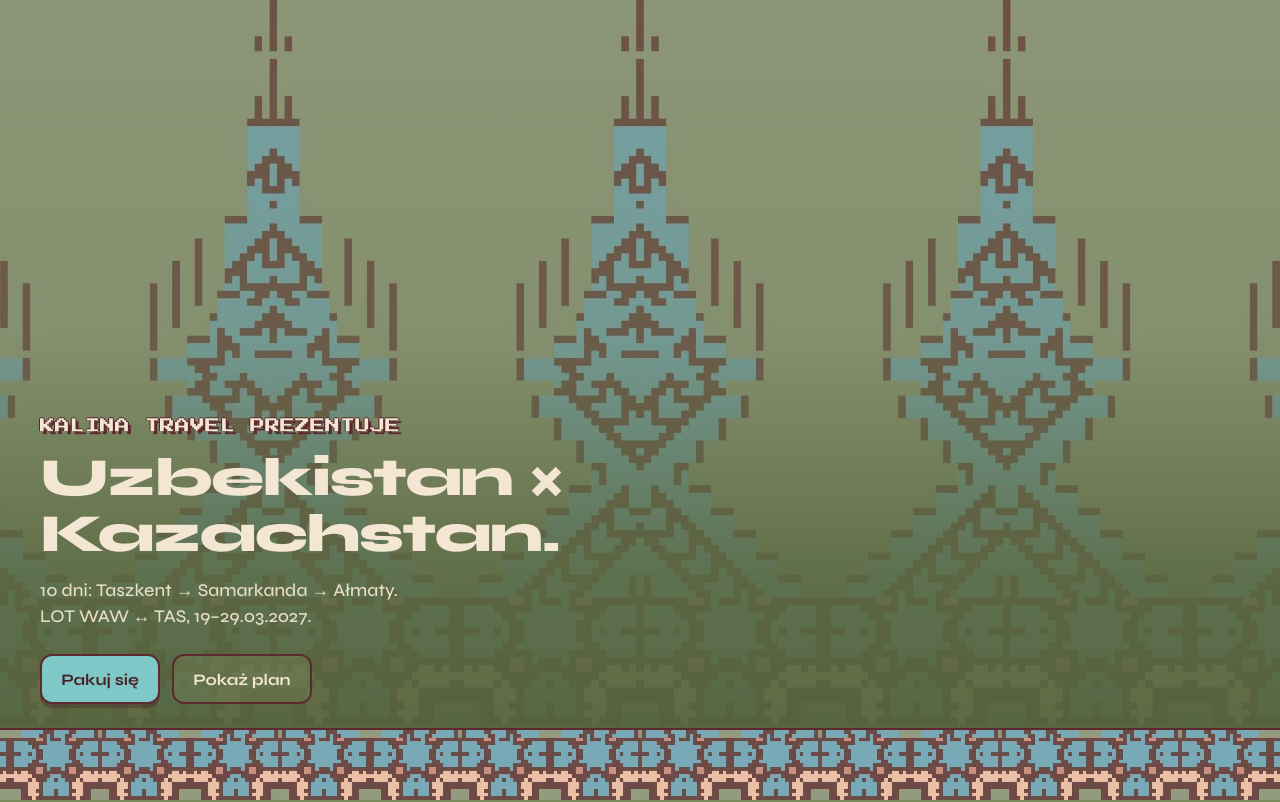
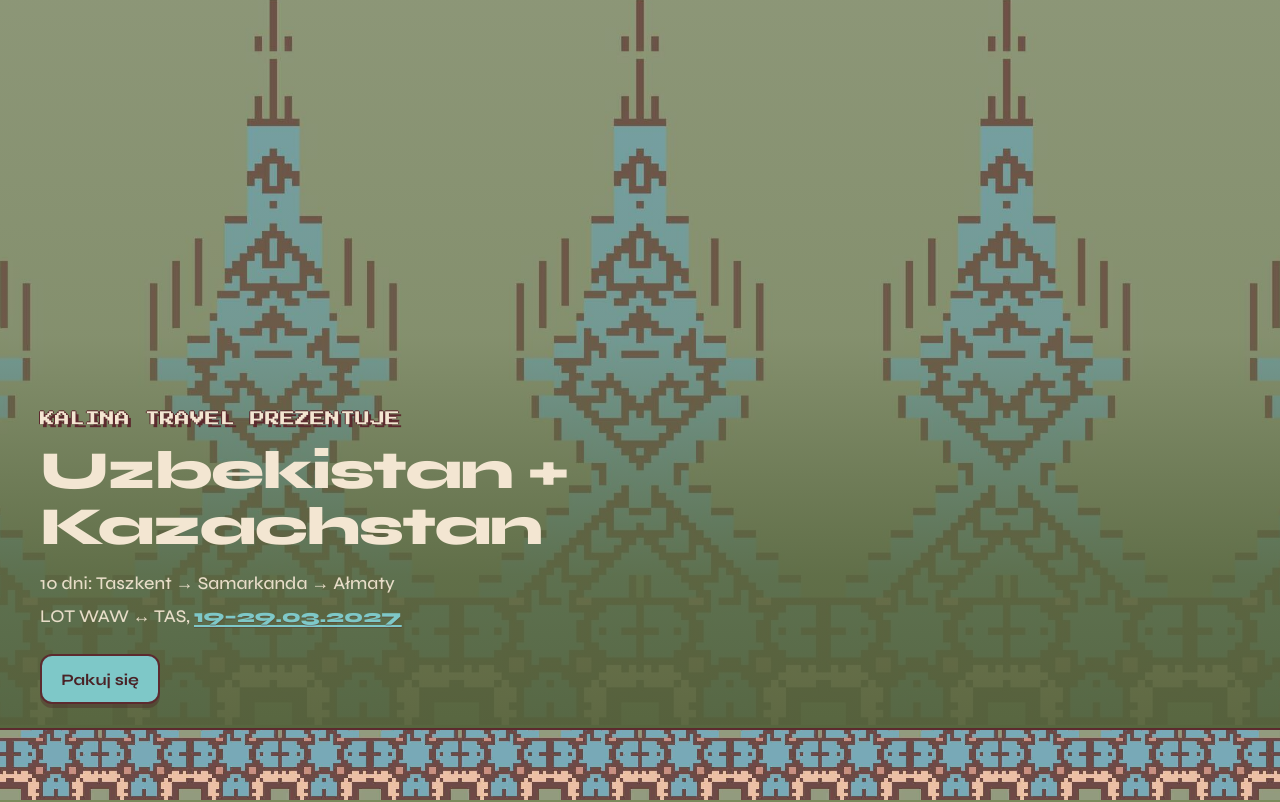
Before and after one commit to kalinatyrkiel/uzbektrip, a website built with Vite: page index.html in a window 1280 px wide. Shown: the top 802 px of the page. Built offline with nearby package versions, Linux system fonts and the light colour scheme.

Commit message:
Update hero copy and keep a single Pakuj się CTA
Match Kalina's structure, emphasize 19–29.03.2027, and drop the second hero button.

```diff
--- a/index.html
+++ b/index.html
@@ -3,7 +3,7 @@
   <head>
     <meta charset="UTF-8" />
     <meta name="viewport" content="width=device-width, initial-scale=1.0" />
-    <title>Kalina Travel Prezentuje — Uzbekistan × Kazachstan</title>
+    <title>Kalina Travel Prezentuje — Uzbekistan + Kazachstan</title>
     <meta
       name="description"
       content="10 dni: Taszkent → Samarkanda → Ałmaty. LOT WAW ↔ TAS, 19–29.03.2027."
@@ -23,16 +23,16 @@
         <div class="hero__veil" aria-hidden="true"></div>
         <div class="hero__content">
           <p class="brand reveal">Kalina Travel Prezentuje</p>
-          <h1 class="hero__title reveal delay-1">
-            Uzbekistan × Kazachstan.
-          </h1>
-          <p class="hero__lede reveal delay-2">
-            10 dni: Taszkent → Samarkanda → Ałmaty.<br />
-            LOT WAW ↔ TAS, 19–29.03.2027.
+          <h1 class="hero__title reveal delay-1">Uzbekistan + Kazachstan</h1>
+          <p class="hero__route reveal delay-2">
+            10 dni: Taszkent → Samarkanda → Ałmaty
+          </p>
+          <p class="hero__flights reveal delay-2">
+            LOT WAW ↔ TAS,
+            <time class="hero__date" datetime="2027-03-19">19–29.03.2027</time>
           </p>
           <div class="hero__ctas reveal delay-3">
             <a class="btn btn--primary" href="#loty">Pakuj się</a>
-            <a class="btn btn--ghost" href="#plan">Pokaż plan</a>
           </div>
         </div>
         <div class="hero__frieze" aria-hidden="true"></div>
--- a/src/style.css
+++ b/src/style.css
@@ -124,12 +124,30 @@ a {
   text-wrap: balance;
 }
 
-.hero__lede {
-  margin: 0 0 1.5rem;
+.hero__route,
+.hero__flights {
+  margin: 0;
   font-size: clamp(0.98rem, 3.4vw, 1.12rem);
   font-weight: 500;
   color: rgba(243, 230, 210, 0.92);
   max-width: 28rem;
+}
+
+.hero__route {
+  margin-bottom: 0.45rem;
+}
+
+.hero__flights {
+  margin-bottom: 1.5rem;
+}
+
+.hero__date {
+  font-weight: 800;
+  color: var(--teal);
+  text-decoration: underline;
+  text-decoration-thickness: 0.12em;
+  text-underline-offset: 0.18em;
+  text-shadow: 0 1px 0 rgba(92, 42, 46, 0.35);
 }
 
 .hero__ctas {
```
